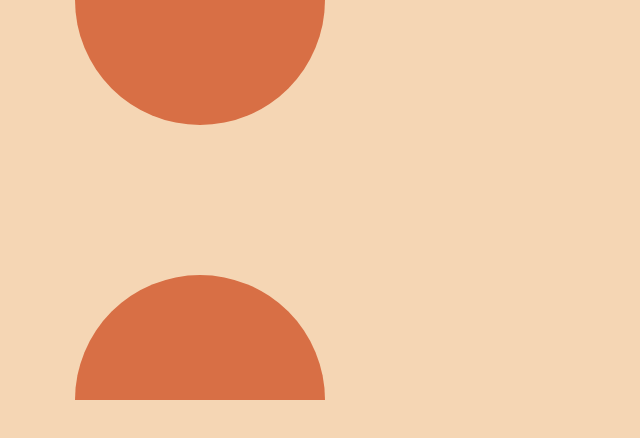
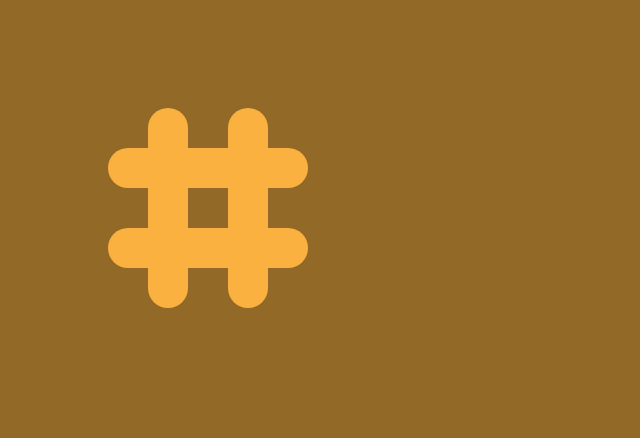
Before and after one commit to codecsrayo/css, a plain HTML site: page index.html in a window 1280 px wide. Shown: the whole page, without its empty margins (0-640 px from the left). Drawn offline with Linux system fonts and the light colour scheme.

Commit message:
CSS Battle Daily Target Aug 1 - 01/08/2023

```diff
--- a/index.html
+++ b/index.html
@@ -9,8 +9,14 @@
 
 <body style="height: 400px; width: 400px; position: relative;">
 
-    <div></div>
-    <div id="bottom"></div>
+    <div class="container">
+        <div></div>
+        <div></div>
+    </div>
+    <div class="container" id="vertical">
+        <div></div>
+        <div></div>
+    </div>
 
 </body>
 
@@ -18,22 +24,25 @@
 
 <style>
     body {
-        background: #f5d6b4;
-        margin: 0px;
-        display: grid;
-        justify-content: center;
-        align-content: space-between;
+   background: #926927;
+   display: grid;
+   place-items: center;
 
     }
 
-    div {
-        width: 250px;
-        height: 125px;
-        background: #d86f45;
-        border-radius: 0px 0px 250px 250px
+    div>div{
+        width: 200px;
+        height: 40px;
+        background: #fbb140;
+        border-radius: 40px;
     }
-
-    #bottom {
-        rotate: 180deg;
+    .container{
+        position: absolute;
+        height:120px;
+        display: grid;
+        align-content: space-between;
+    }
+    #vertical{
+        rotate:90deg;
     }
 </style>
```
